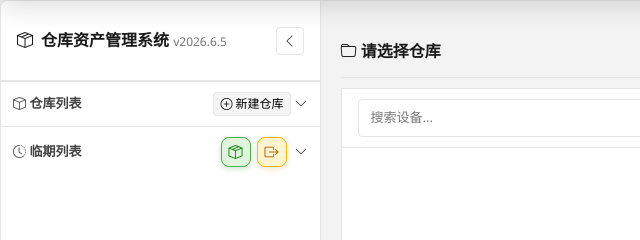
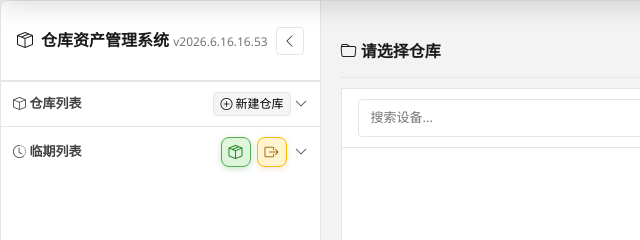
Before and after one commit to yuner5238/DMS, a website: page public/index.html in a window 1280 px wide. Shown: the top 240 px of the page, 0-640 px from the left. Drawn offline with nearby package versions, Linux system fonts and the light colour scheme; no server answers.

Commit message:
chore: 更新版本号至 v2026.6.16.16.53

```diff
--- a/public/index.html
+++ b/public/index.html
@@ -2097,7 +2097,7 @@
                     <div class="sidebar-resize-handle" id="sidebarResizeHandle"></div>
                     <div class="sidebar-wrapper" style="display: flex;height: 100%;flex-direction: column;">
                         <div class="sidebar-header">
-                            <h5><i class="bi bi-box-seam me-2"></i>仓库资产管理系统 <small style="font-size: 12px; color: var(--text-muted); font-weight: normal;">v2026.6.5</small></h5>
+                            <h5><i class="bi bi-box-seam me-2"></i>仓库资产管理系统 <small style="font-size: 12px; color: var(--text-muted); font-weight: normal;">v2026.6.16.16.53</small></h5>
                             <button class="sidebar-toggle-pc" onclick="toggleSidebarPC()" title="收起侧边栏">
                                 <i class="bi bi-chevron-left"></i>
                             </button>
```
Also changed, not shown: .codebuddy/memory/2026-06-16.md.
